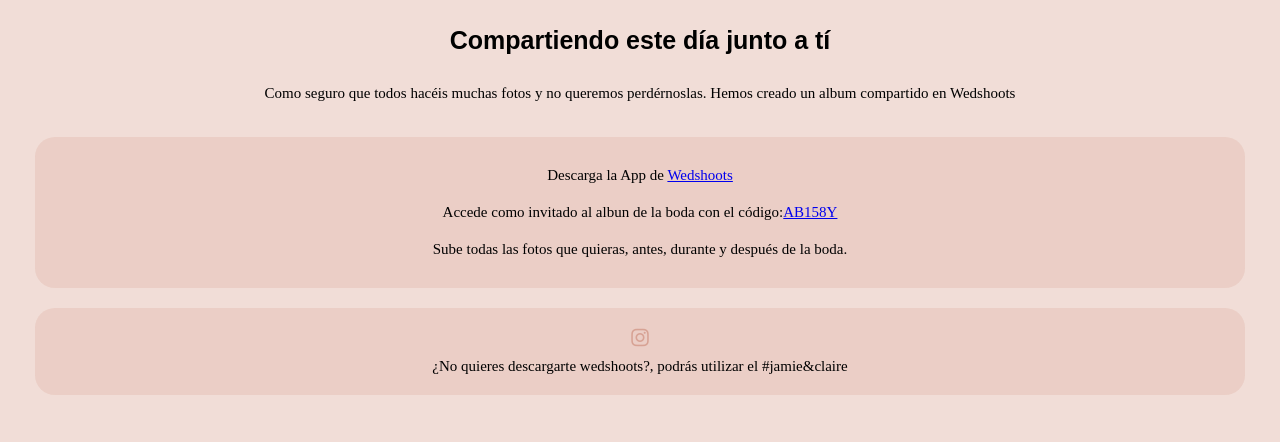
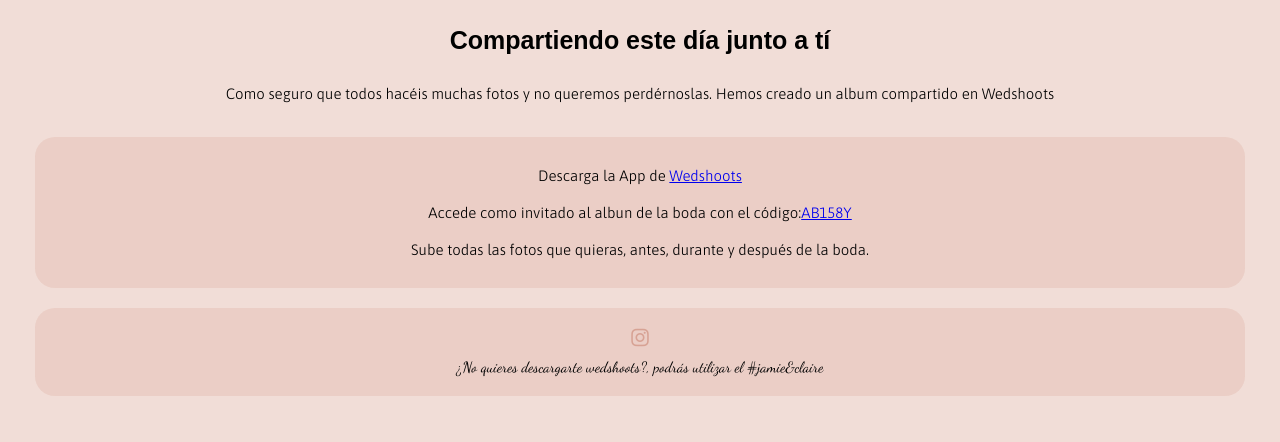
Before and after one commit to Wedding-Wizards/invitacion-de-boda, a React (Vite) app: page /#/ in a window 1280 px wide. Shown: the part 1460-1902 px from the top of the page. Built offline with nearby package versions, Linux system fonts and the light colour scheme; a web font is replaced by a local one.

Commit message:
added fonts

```diff
--- a/src/styles/App.scss
+++ b/src/styles/App.scss
@@ -171,6 +171,7 @@
     padding: 1.5rem;
   }
   &__subtitle {
+    font-family: 'Asap', sans-serif;
     font-size: 1.5rem;
     text-align: center;
     padding: 1.5rem;
@@ -181,12 +182,14 @@
     border-radius: 2rem;
     background-color: #d6a19342;
     &--p {
+      font-family: 'Asap', sans-serif;
       text-align: center;
       font-size: 1.5rem;
       padding: 1rem;
     }
   }
   &__ig{
+    font-family: 'Dancing Script', cursive;
     display: flex;
     flex-direction: column;
     font-size: 1.5rem;
```
